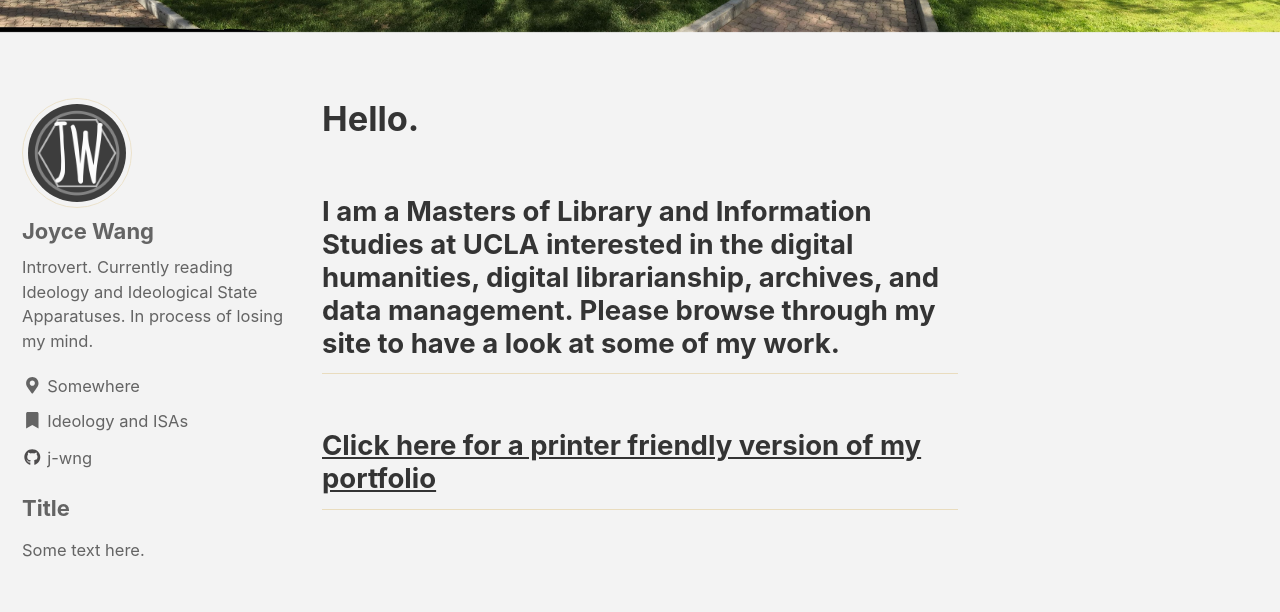
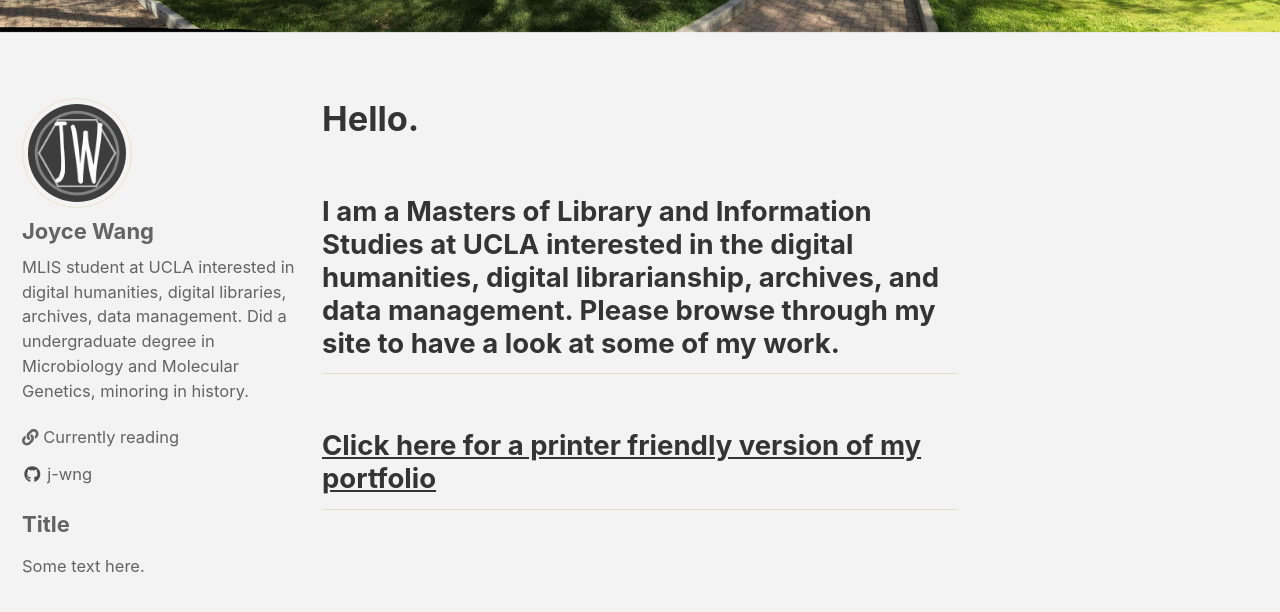
Before and after one commit to j-wng/portfolio, a Jekyll site: the page built from index.html, in a window 1280 px wide and 900 px high, scrolled down 340 px. Shown: the top 612 px of the window. Built offline with Jekyll 4.4.1, drawn with Linux system fonts in a browser that asks for light colours; cached includes are drawn as plain includes; nearby versions of some CDN libraries; the list of posts is cut into pages by our own code.

Commit message:
Update _config.yml

```diff
--- a/_config.yml
+++ b/_config.yml
@@ -19,7 +19,7 @@ locale                   : "en-US"
 title                    : "MLIS Portfolio"
 title_separator          : "-"
 name                     : "Joyce Wang"
-description              : "Introvert. Please don't talk to me. WHY ISN'T THIS WORKING."
+description              : #"Introvert. Please don't talk to me. WHY ISN'T THIS WORKING."
 url                      : # the base hostname & protocol for your site e.g. "https://mmistakes.github.io"
 baseurl                  : # the subpath of your site, e.g. "/blog"
 repository               : # GitHub username/repo-name e.g. "mmistakes/minimal-mistakes"
@@ -108,14 +108,14 @@ analytics:
 author:
   name             : "Joyce Wang"
   avatar           : "/assets/images/logo.png"
-  bio              : "Introvert. Currently reading Ideology and Ideological State Apparatuses. In process of losing my mind."
-  location         : "Somewhere"
+  bio              : "MLIS student at UCLA interested in digital humanities, digital libraries, archives, data management. Did a undergraduate degree in Microbiology and Molecular Genetics, minoring in history."
+ # location         : #"Somewhere"
   email            :
 
   links:
     - label: "Currently reading"
-    - label: "Ideology and ISAs"
-      icon:  "fas fa-fw fa-bookmark"
+   # - label: "Ideology and ISAs"
+   #   icon:  "fas fa-fw fa-bookmark"
       url:   "https://en.wikipedia.org/wiki/Ideology_and_Ideological_State_Apparatuses"
     - label: "Email"
       icon: "fas fa-fw fa-envelope-square"
```
